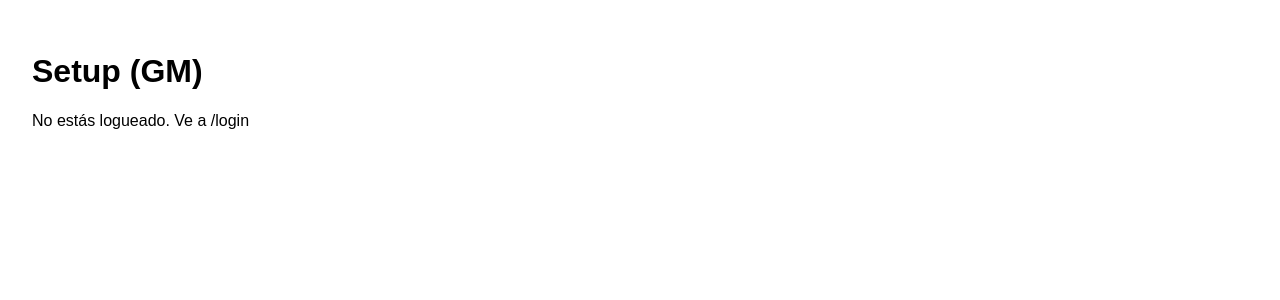
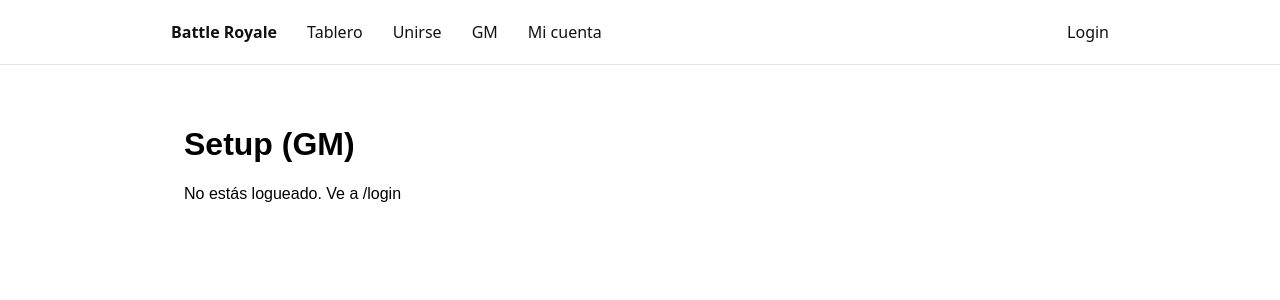
Before and after one commit to Skyoden/battle-royale, a Next.js app: page /setup in a window 1280 px wide. Shown: the top 300 px of the page. Built offline with nearby package versions, Linux system fonts and the light colour scheme; no server answers.

Commit message:
Update layout.js

```diff
--- a/app/layout.js
+++ b/app/layout.js
@@ -1,12 +1,19 @@
+import NavBar from "./components/NavBar";
+
 export const metadata = {
   title: "Battle Royale",
-  description: "Juego estilo Mafia"
+  description: "Juego de tablero",
 };
 
 export default function RootLayout({ children }) {
   return (
     <html lang="es">
-      <body>{children}</body>
+      <body style={{ margin: 0, fontFamily: "system-ui, -apple-system" }}>
+        <NavBar />
+        <div style={{ maxWidth: 960, margin: "0 auto", padding: "16px" }}>
+          {children}
+        </div>
+      </body>
     </html>
   );
 }
```
